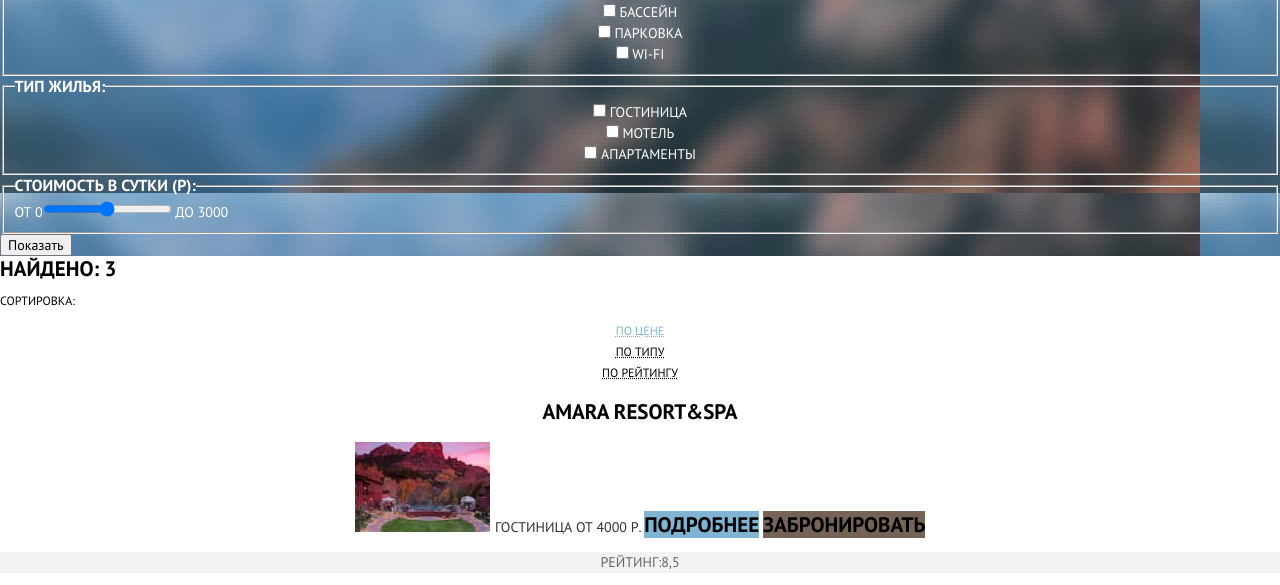
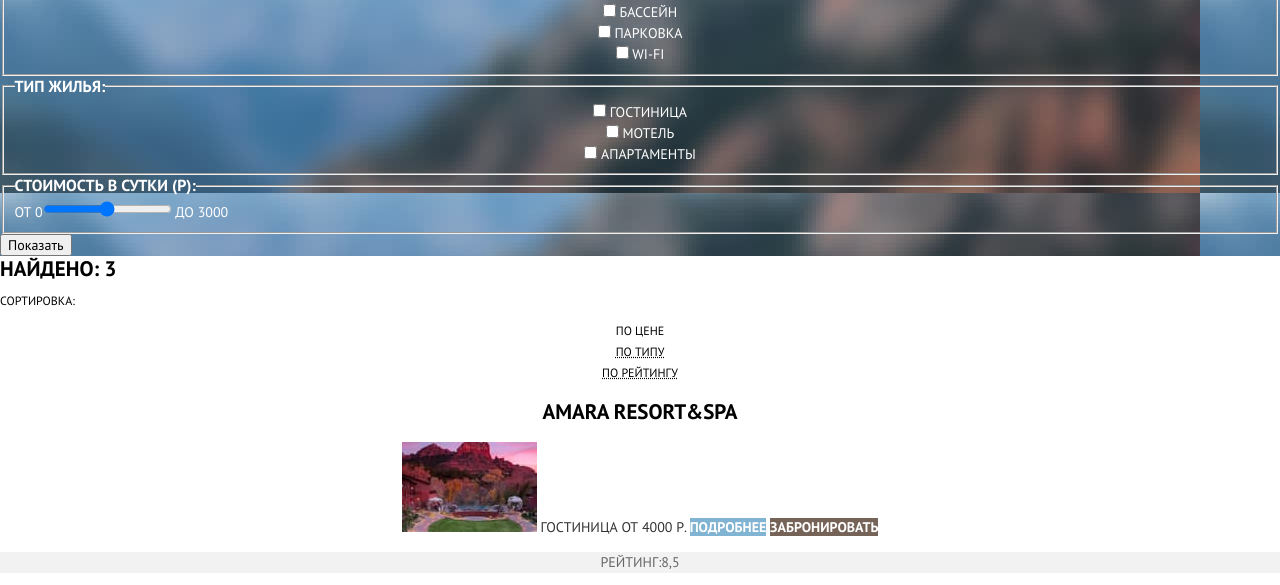
Before and after one commit to kass-cat/1469103-sedona-28, a plain HTML site: page catalog.html in a window 1280 px wide. Both pictures are taken after a click on the link "ПО ЦЕНЕ". Shown: the part 206-791 px from the top of the page. Drawn offline with Linux system fonts and the light colour scheme.

Commit message:
Доработаны замечания и частично стилизованы остальные элементы сайта

```diff
--- a/css/style.css
+++ b/css/style.css
@@ -13,8 +13,8 @@
   --brown-dark: #503E33;
   --brown-exstra-dark: #333333;
   --black: #000000;
-  --backgroung-welcome:#7aa2c8;
-  --background-catalog:#6d757e;
+  --backgroung-welcome: #7aa2c8;
+  --background-catalog: #6d757e;
 }
 
 /* Global */
@@ -201,7 +201,7 @@ color:var(--middle-blue)
   overflow: hidden;
 }
 
-.hotel-items a {
+.hotel-title-link {
   color: var(--black);
   font-size: 21px;
   line-height: 26px;
@@ -284,24 +284,33 @@ color:var(--middle-blue)
   font-size: 21px;
   line-height: 26px;
 }
-.sorting h2{
+
+.sorting h2 {
   font-size: 12px;
   line-height: 18px;
   font-weight: normal;
 }
-.link-sorting{
+
+.link-sorting {
   font-size: 12px;
   line-height: 18px;
   color: var(--black);
   text-decoration: underline;
   text-decoration-style: dotted;
 }
+
 /*user sorting*/
-.link-sorting:focus,
-.link-sorting:focus{
+
+.link-sorting:hover {
   color: var(--blue);
 }
-.link-sorting:active{
+
+.link-sorting:active {
   color: var(--blue);
   text-decoration: none;
 }
+
+.link-sorting:focus {
+  color: var(--black);
+  text-decoration: none;
+}
```
